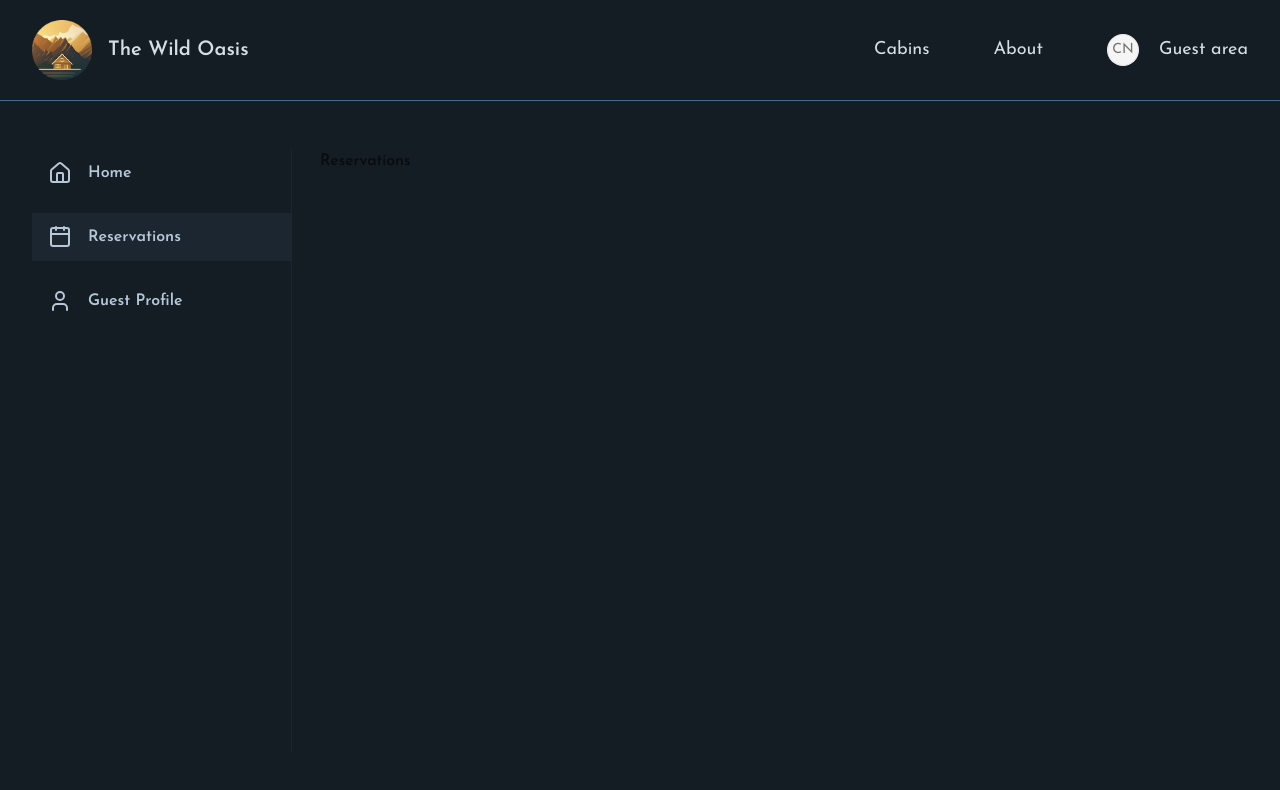
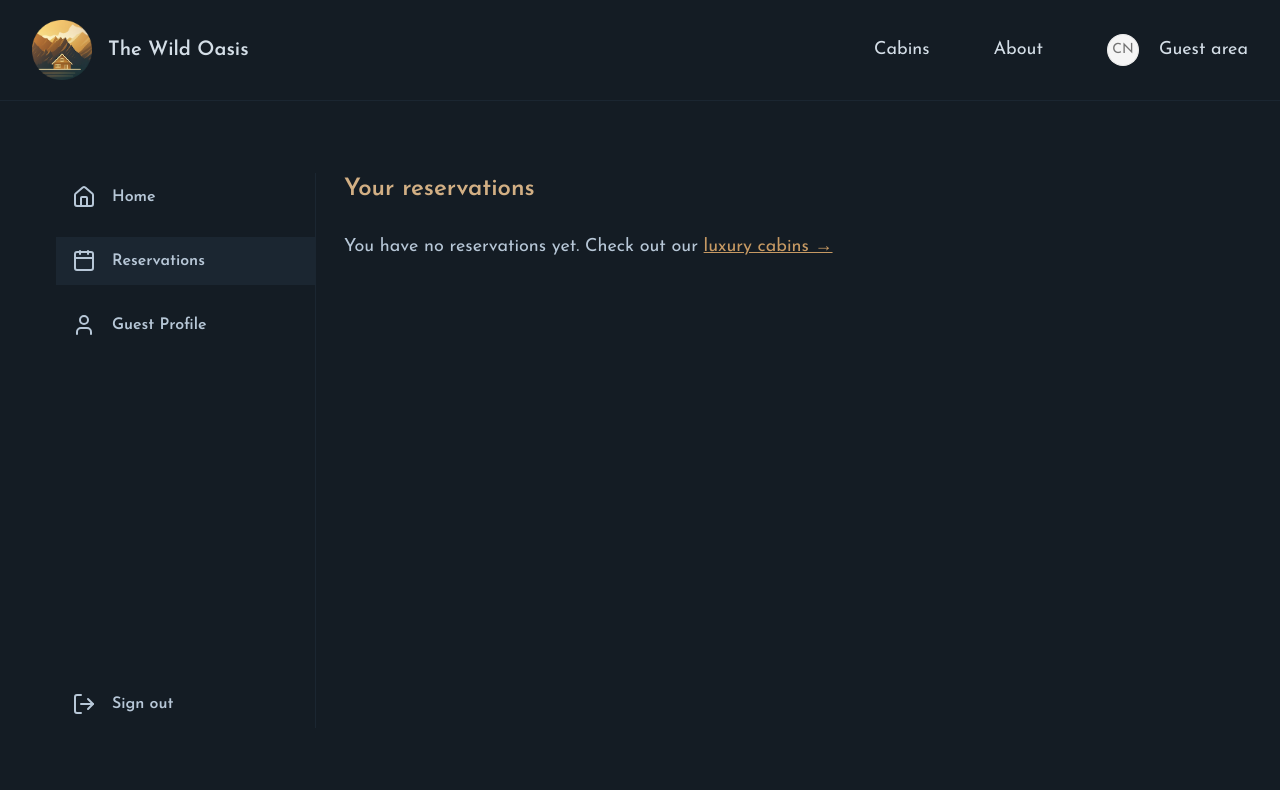
Before and after one commit to A-Karim2003/The-Oasis, a Next.js app: page /account/reservations in a window 1280 px wide. Shown: the top 790 px of the page. Built offline with nearby package versions, Linux system fonts and the light colour scheme.

Commit message:
feat: Improves account pages

```diff
--- a/app/_components/Header.tsx
+++ b/app/_components/Header.tsx
@@ -30,7 +30,7 @@ const navLinks: NavLink[] = [
 
 export default function Header() {
   return (
-    <header className="px-8 py-5 border-b border-primary-600">
+    <header className="px-8 py-5 border-b border-primary-900">
       <div className="flex justify-between items-center max-w-7xl mx-auto">
         <Link href="/" className="flex items-center gap-4 z-10">
           <Image
--- a/app/account/_components/Sidebar.tsx
+++ b/app/account/_components/Sidebar.tsx
@@ -1,14 +1,24 @@
+import { LogOut } from "lucide-react";
 import { sidebarOptions } from "../_types/navigation";
 import NavLink from "./NavLink";
 
 export default function Sidebar() {
   return (
-    <div className="h-full w-65 border-r border-primary-900">
+    <div className="h-full w-65 border-r border-primary-900 flex flex-col justify-between">
       <ul className="flex flex-col gap-4">
         {sidebarOptions.map((option) => (
           <NavLink key={option.url} option={option} />
         ))}
       </ul>
+
+      <div
+        className={
+          "flex gap-4 items-center px-4 py-3 text-primary-200 font-semibold hover:bg-primary-800 transition"
+        }
+      >
+        <LogOut />
+        <span>Sign out</span>
+      </div>
     </div>
   );
 }
--- a/app/account/page.tsx
+++ b/app/account/page.tsx
@@ -1,6 +1,6 @@
 import Title from "../_components/Title";
 
-export default function page() {
+export default function Homepage() {
   return (
     <div>
       <Title>Welcome,</Title>
--- /dev/null
+++ b/app/account/profile/ClientProfile.tsx
@@ -0,0 +1,111 @@
+"use client";
+
+import Title from "@/app/_components/Title";
+import { Button } from "@/components/ui/button";
+import { Card } from "@/components/ui/card";
+import { Field, FieldGroup, FieldLabel } from "@/components/ui/field";
+import { Input } from "@/components/ui/input";
+import { useForm } from "react-hook-form";
+import { z } from "zod";
+import { zodResolver } from "@hookform/resolvers/zod";
+
+const schema = z.object({
+  country: z.string().min(1, "Please select a country"),
+  nationalId: z.string().min(5, "National ID must be at least 5 characters"),
+});
+
+type FormData = z.infer<typeof schema>;
+
+export default function ClientProfileForm() {
+  const {
+    register,
+    handleSubmit,
+    formState: { errors },
+  } = useForm<FormData>({
+    resolver: zodResolver(schema),
+    defaultValues: {
+      country: "",
+      nationalId: "",
+    },
+  });
+
+  function onSubmit(data: FormData) {
+    console.log(data);
+  }
+
+  return (
+    <div>
+      <Title>Update your guest profile</Title>
+      <p className="text-lg mb-8 text-primary-200">
+        Providing the following information will make your check-in process
+        faster and smoother. See you soon!
+      </p>
+
+      <Card className="bg-primary-900 text-primary-200 rounded-none py-8 px-12 text-lg">
+        <form onSubmit={handleSubmit(onSubmit)}>
+          <FieldGroup>
+            <Field>
+              <FieldLabel htmlFor="fullName">Full name</FieldLabel>
+              <Input
+                value="Guest"
+                id="fullName"
+                disabled
+                className="bg-primary-800 text-primary-800 border-none text-lg px-4 py-6"
+              />
+            </Field>
+
+            <Field>
+              <FieldLabel htmlFor="email">Email address</FieldLabel>
+              <Input
+                value="guest@gmail.com"
+                id="email"
+                type="email"
+                disabled
+                className="bg-primary-800 text-primary-800 border-none text-lg px-4 py-6"
+              />
+            </Field>
+
+            <Field>
+              <FieldLabel htmlFor="country">Where are you from?</FieldLabel>
+              <select
+                id="country"
+                {...register("country")}
+                className="w-full bg-primary-800 border border-primary-700 text-lg px-4 py-3 rounded-sm"
+              >
+                <option value="">Select country…</option>
+              </select>
+              {errors.country && (
+                <p className="text-red-500 text-sm mt-1">
+                  {errors.country.message}
+                </p>
+              )}
+            </Field>
+
+            <Field>
+              <FieldLabel htmlFor="nationalId">National ID number</FieldLabel>
+              <Input
+                id="nationalId"
+                {...register("nationalId")}
+                className="bg-primary-200 text-primary-900 border-none text-lg px-4 py-6"
+              />
+              {errors.nationalId && (
+                <p className="text-red-500 text-sm mt-1">
+                  {errors.nationalId.message}
+                </p>
+              )}
+            </Field>
+
+            <div className="flex justify-end">
+              <Button
+                type="submit"
+                className="bg-accent-500 hover:bg-accent-600 text-primary-900 font-semibold px-6 py-6 text-lg"
+              >
+                Update profile
+              </Button>
+            </div>
+          </FieldGroup>
+        </form>
+      </Card>
+    </div>
+  );
+}
--- a/app/account/profile/page.tsx
+++ b/app/account/profile/page.tsx
@@ -1,122 +1,10 @@
-"use client";
+import { Metadata } from "next";
+import ClientProfileForm from "./ClientProfile";
 
-import Title from "@/app/_components/Title";
-import { Button } from "@/components/ui/button";
-import { Card } from "@/components/ui/card";
-import { Field, FieldGroup, FieldLabel } from "@/components/ui/field";
-import { Input } from "@/components/ui/input";
-import { useForm } from "react-hook-form";
-import { z } from "zod";
-import { zodResolver } from "@hookform/resolvers/zod";
-
-const schema = z.object({
-  country: z.string().min(1, "Please select a country"),
-  nationalId: z.string().min(5, "National ID must be at least 5 characters"),
-});
-
-type FormData = z.infer<typeof schema>;
+export const metadata: Metadata = {
+  title: "Guest Profile",
+};
 
 export default function ProfilePage() {
-  const {
-    register,
-    handleSubmit,
-    formState: { errors },
-  } = useForm<FormData>({
-    resolver: zodResolver(schema),
-    defaultValues: {
-      country: "",
-      nationalId: "",
-    },
-  });
-
-  function onSubmit(data: FormData) {
-    console.log(data);
-  }
-
-  return (
-    <div>
-      <Title>Update your guest profile</Title>
-
-      <Card className="bg-primary-900 text-primary-200 rounded-none py-8 px-12 text-lg!">
-        <form onSubmit={handleSubmit(onSubmit)}>
-          <FieldGroup>
-            {/* Full Name (disabled) */}
-            <Field>
-              <FieldLabel className="text-lg" htmlFor="fullName">
-                Full name
-              </FieldLabel>
-              <Input
-                value="Guest"
-                id="fullName"
-                name="fullName"
-                disabled
-                className="bg-primary-800 text-primary-800 border-none text-lg! px-4 py-6"
-              />
-            </Field>
-
-            {/* Email (disabled) */}
-            <Field>
-              <FieldLabel className="text-lg" htmlFor="email">
-                Email address
-              </FieldLabel>
-              <Input
-                value="guest@gmail.com"
-                id="email"
-                type="email"
-                name="email"
-                disabled
-                className="bg-primary-800 text-primary-800 border-none text-lg! px-4 py-6"
-              />
-            </Field>
-
-            {/* Country */}
-            <Field>
-              <FieldLabel className="text-lg" htmlFor="country">
-                Where are you from?
-              </FieldLabel>
-              <select
-                id="country"
-                {...register("country")}
-                className="w-full bg-primary-800 border border-primary-700 text-lg! px-4 py-3 rounded-sm"
-              >
-                <option value="">Select country…</option>
-              </select>
-              {errors.country && (
-                <p className="text-red-500 text-sm mt-1">
-                  {errors.country.message}
-                </p>
-              )}
-            </Field>
-
-            {/* National ID */}
-            <Field>
-              <FieldLabel className="text-lg" htmlFor="nationalId">
-                National ID number
-              </FieldLabel>
-              <Input
-                id="nationalId"
-                {...register("nationalId")}
-                className="bg-primary-200 text-primary-900 border-none text-lg! px-4 py-6"
-              />
-              {errors.nationalId && (
-                <p className="text-red-500 text-sm mt-1">
-                  {errors.nationalId.message}
-                </p>
-              )}
-            </Field>
-
-            {/* Submit Button */}
-            <div className="flex justify-end">
-              <Button
-                type="submit"
-                className="bg-accent-500 hover:bg-accent-600 text-primary-900 font-semibold px-6 py-6 text-lg!"
-              >
-                Update profile
-              </Button>
-            </div>
-          </FieldGroup>
-        </form>
-      </Card>
-    </div>
-  );
+  return <ClientProfileForm />;
 }
--- a/app/account/reservations/page.tsx
+++ b/app/account/reservations/page.tsx
@@ -1,3 +1,22 @@
-export default function page() {
-  return <div>Reservations</div>;
+import Title from "@/app/_components/Title";
+import { Metadata } from "next";
+import Link from "next/link";
+
+export const metadata: Metadata = {
+  title: "Reservations",
+};
+
+export default function ReservationsPage() {
+  return (
+    <div>
+      <Title>Your reservations</Title>
+
+      <p className="text-lg text-primary-200">
+        You have no reservations yet. Check out our{" "}
+        <Link href="/cabins" className="underline text-accent-500">
+          luxury cabins →
+        </Link>
+      </p>
+    </div>
+  );
 }
--- a/app/layout.tsx
+++ b/app/layout.tsx
@@ -25,7 +25,7 @@ export default function RootLayout({
         className={`${josefin.className} antialiased h-screen flex flex-col bg-primary-950`}
       >
         <Header />
-        <main className="flex-1">{children}</main>
+        <main className="flex-1 max-w-7xl w-full m-auto p-6">{children}</main>
       </body>
     </html>
   );
```
